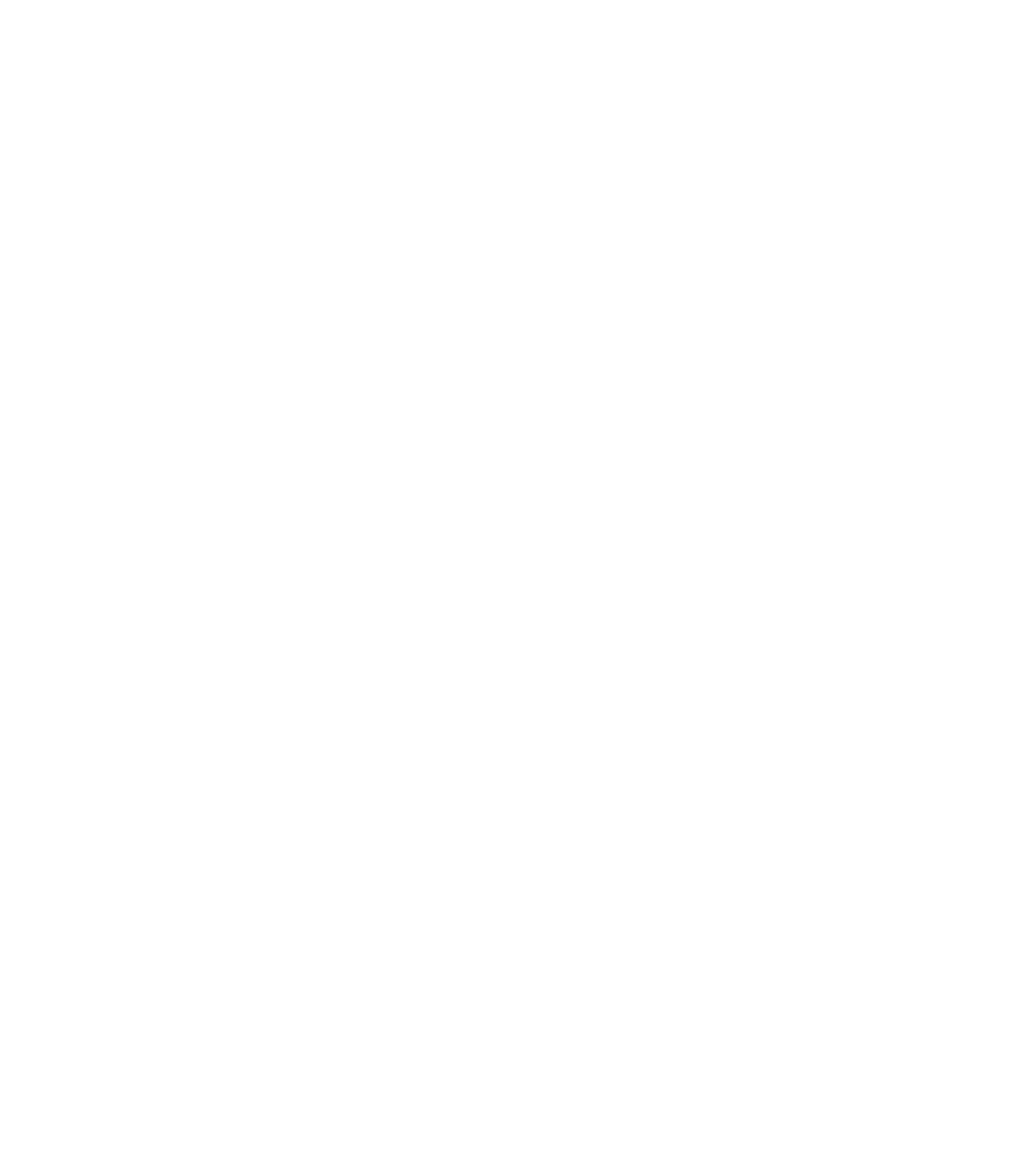
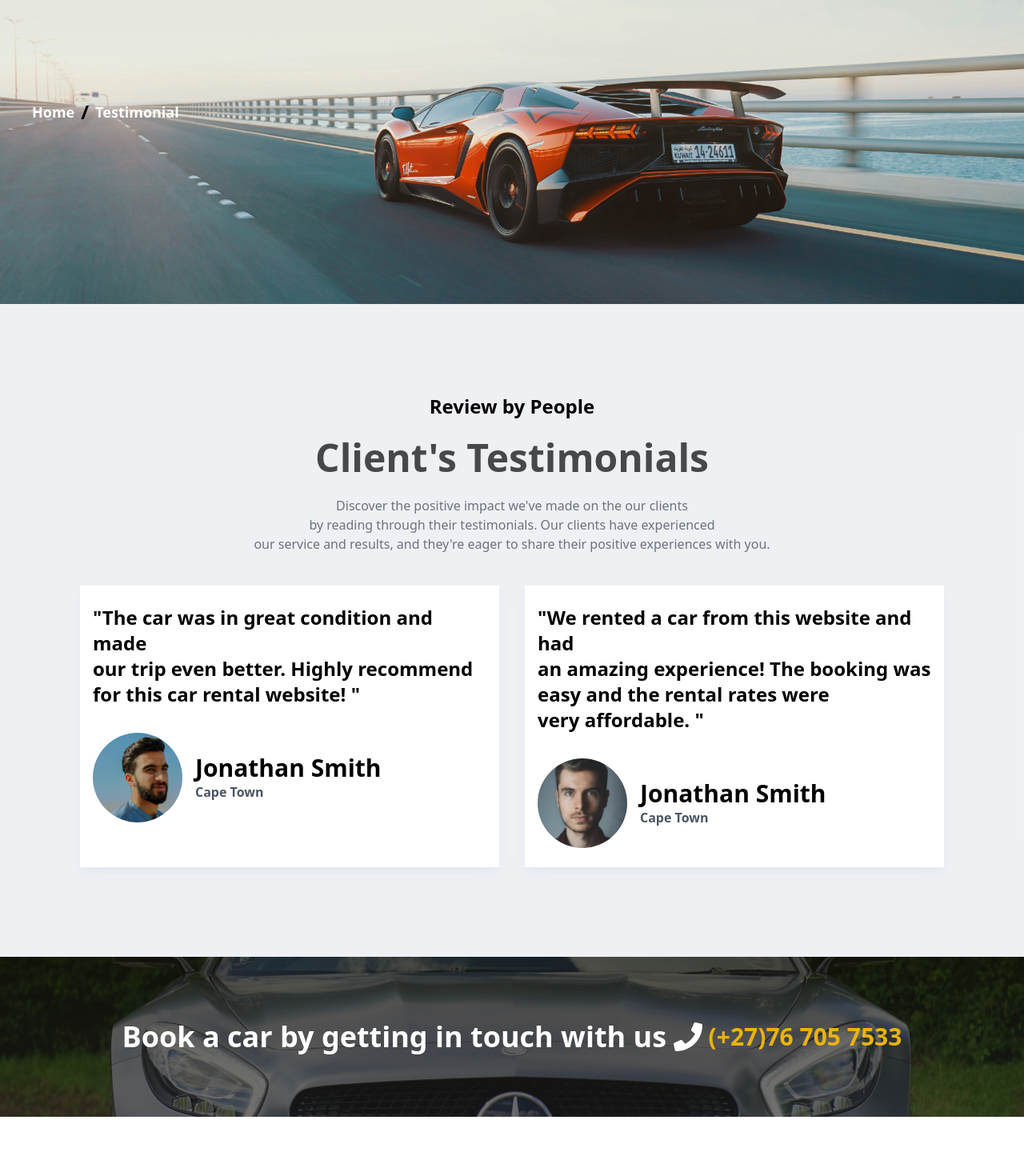
Before and after one commit to Luthando496/car-rental, a React (Vite) app: page /testimonial in a window 1280 px wide. Before the commit this address had no page. Shown: the part 220-1690 px from the top of the page at 80% size. Before the commit the page ends 800 px from the top, so only its background shows below. Built offline with nearby package versions, Linux system fonts and the light colour scheme.

Commit message:
added about page

```diff
--- a/src/App.jsx
+++ b/src/App.jsx
@@ -4,6 +4,7 @@ import {
   createBrowserRouter,
   RouterProvider,
 } from "react-router-dom";
+import Testimonial from "./pages/Testimonial";
 
 const router = createBrowserRouter([
   {
@@ -14,6 +15,11 @@ const router = createBrowserRouter([
     path: "/about",
     element: <About />,
   },
+  {
+    path: "/testimonial",
+    element: <Testimonial />,
+  },
+
 ]);
 
 const App = () => {
--- /dev/null
+++ b/src/components/BackgroundContact.jsx
@@ -0,0 +1,23 @@
+import React from 'react'
+import { FaPhone } from "react-icons/fa";
+
+
+
+const BackgroundContact = () => {
+  return (
+    <>
+        <section className="w-full bg-number py-20 px-4 md:px-10 lg:px-36">
+            <div className="flex flex-col gap-8 lg:gap-0 lg:flex-row lg:justify-evenly">
+                <h3 className="text-3xl md:text-4xl font-bold text-white">Book a car by getting in touch with us</h3>
+                <div className="flex gap-2 items-center">
+                    <FaPhone className='text-white text-4xl' />
+                    <h2 className="text-2xl md:text-3xl font-semibold text-yellow-500">(+27)76 705 7533</h2>
+                </div>
+            </div>
+
+        </section>
+    </>
+  )
+}
+
+export default BackgroundContact
--- a/src/components/CustomHeader.jsx
+++ b/src/components/CustomHeader.jsx
@@ -6,8 +6,7 @@ const CustomHeader = ({title}) => {
   return (
     <>
       <Navbar />
-
-      <div className="w-full absolute top-0 left-0 -z-10 bg-gray-200 bg-about flex items-center px-10">
+      <div className="w-full  bg-about flex items-center px-10">
         <div className="flex gap-2 items-center">
           <Link
             to="/"
--- a/src/components/PlanTrip.jsx
+++ b/src/components/PlanTrip.jsx
@@ -5,7 +5,7 @@ import carClouds from '../assets/images/car-clouds.png'
 
 const PlanTrip = () => {
   return (
-    <section className='my-20 px-4 md:px-6 lg:px-10'>
+    <section className='my-20 px-4 md:px-6 lg:px-10 relative'>
         <div className="w-full space-y-5">
         <h3 className="text-2xl font-semibold capitalize text-center">Plan your trip now</h3>
         <h1 className="text-4xl font-bold  text-center">Quick and easy car rental</h1>
--- a/src/components/Testimonials.jsx
+++ b/src/components/Testimonials.jsx
@@ -23,10 +23,9 @@ const Testimonials = () => {
         {/*  */}
         <div className="w-full col-span-1 shadow-lg shadow-slate-200 px-4 py-6 space-y-2 bg-white">
           <h4 className="text-lg md:text-2xl font-semibold">
-            "We rented a car from this website and had <br />
-            an amazing experience! The booking was easy and the rental rates
-            were
-            <br /> very affordable. "
+            "The car was in great condition and made<br /> our trip even better.
+            Highly recommend for this car rental website!
+            "
           </h4>
 
           <div className="flex gap-4 items-center pt-6">
@@ -36,7 +35,9 @@ const Testimonials = () => {
               className="w-14 h-14 lg:w-28 lg:h-28 object-cover rounded-full"
             />
             <div className="flex flex-col ">
-              <h3 className="text-xl lg:text-3xl font-semibold">Jonathan Smith</h3>
+              <h3 className="text-xl lg:text-3xl font-semibold">
+                Jonathan Smith
+              </h3>
               <p className="text-gray-600 font-semibold capitalize">
                 Cape Town
               </p>
@@ -60,7 +61,9 @@ const Testimonials = () => {
               className="w-14 h-14 lg:w-28 lg:h-28 object-cover rounded-full"
             />
             <div className="flex flex-col ">
-              <h3 className="text-xl lg:text-3xl font-semibold">Jonathan Smith</h3>
+              <h3 className="text-xl lg:text-3xl font-semibold">
+                Jonathan Smith
+              </h3>
               <p className="text-gray-600 font-semibold capitalize">
                 Cape Town
               </p>
--- a/src/index.css
+++ b/src/index.css
@@ -52,9 +52,16 @@ transition-delay: 0s;
 }
 
 .bg-about{
-  background: linear-gradient(rgba(80, 79, 64, 0.377),rgba(170, 141, 141, 0.26)),url('./assets/images/pexels-abdulwahab-alawadhi-3422964.jpg');
+  background: linear-gradient(rgba(80, 79, 64, 0.103),rgba(170, 141, 141, 0.021)),url('./assets/images/pexels-abdulwahab-alawadhi-3422964.jpg');
   background-size: cover;
   background-repeat: no-repeat;
   background-position: center;
-  min-height: 70vh;
+  min-height: 60vh;
 }
+
+.bg-number{
+  background: linear-gradient(rgba(24, 23, 13, 0.699),rgba(32, 31, 31, 0.637)),url('./assets/images/pexels-mike-bird-112460.jpg');
+  background-size: cover;
+  background-repeat: no-repeat;
+  background-position: center;
+}
--- a/src/pages/About.jsx
+++ b/src/pages/About.jsx
@@ -2,16 +2,20 @@ import React from 'react'
 import CustomHeader from '../components/CustomHeader'
 import { FaCarSide,FaBuilding  } from "react-icons/fa";
 import { GiHomeGarage } from "react-icons/gi";
+import Footer from '../components/Footer'
+import PlanTrip from '../components/PlanTrip'
+
+
 
 const About = () => {
   return (
-    <section className='w-full'>
+    <>
         <CustomHeader title="About" />
 
-        <div className="w-full py-28 bg-slate-50 px-8 lg:px-32">
+        <section className="w-full py-24 bg-slate-50 px-8 lg:px-32">
             <div className="grid grid-cols-1 lg:grid-cols-2 gap-8">
                 <div className="col-span-1 ">
-                    <img src="https://images.pexels.com/photos/601170/pexels-photo-601170.jpeg?auto=compress&cs=tinysrgb&w=1260&h=750&dpr=1" alt="people" className="w-full object-center h-full" />
+                    <img src="https://images.pexels.com/photos/601170/pexels-photo-601170.jpeg?auto=compress&cs=tinysrgb&w=1260&h=750&dpr=1" alt="people" className="w-full object-cover h-full" />
                 </div>
 
 
@@ -61,8 +65,12 @@ const About = () => {
                 </div>
             </div>
 
-        </div>
-    </section>
+        </section>
+
+        <PlanTrip />
+
+        <Footer />
+    </>
   )
 }
 
--- /dev/null
+++ b/src/pages/Testimonial.jsx
@@ -0,0 +1,19 @@
+import React from 'react'
+import Testimonials from '../components/Testimonials'
+import CustomHeader from '../components/CustomHeader'
+import Footer from '../components/Footer'
+import BackgroundContact from '../components/BackgroundContact'
+
+
+const Testimonial = () => {
+  return (
+    <>
+        <CustomHeader title='Testimonial' />
+        <Testimonials />
+        <BackgroundContact />
+        <Footer />
+    </>
+  )
+}
+
+export default Testimonial
```
Also changed, not shown: src/assets/images/pexels-mike-bird-112460.jpg (added).
